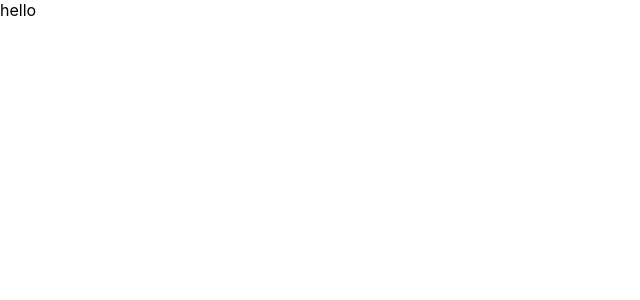
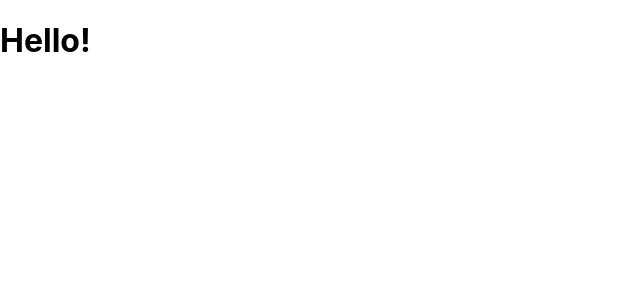
Before and after one commit to pharadornb/isc-frontend, a React (Create React App) app: page / in a window 1280 px wide. Shown: the top 300 px of the page, without its empty margins (0-640 px from the left). Built offline with nearby package versions, Linux system fonts and the light colour scheme.

Commit message:
Update isc-frontend 06/01/2564 21.19

```diff
--- a/src/App.js
+++ b/src/App.js
@@ -4,7 +4,7 @@ import './App.css';
 function App() {
   return (
       <>
-        hello
+        <h1>Hello!</h1>
       </>
     // <div className="App">
     //   <header className="App-header">
```
